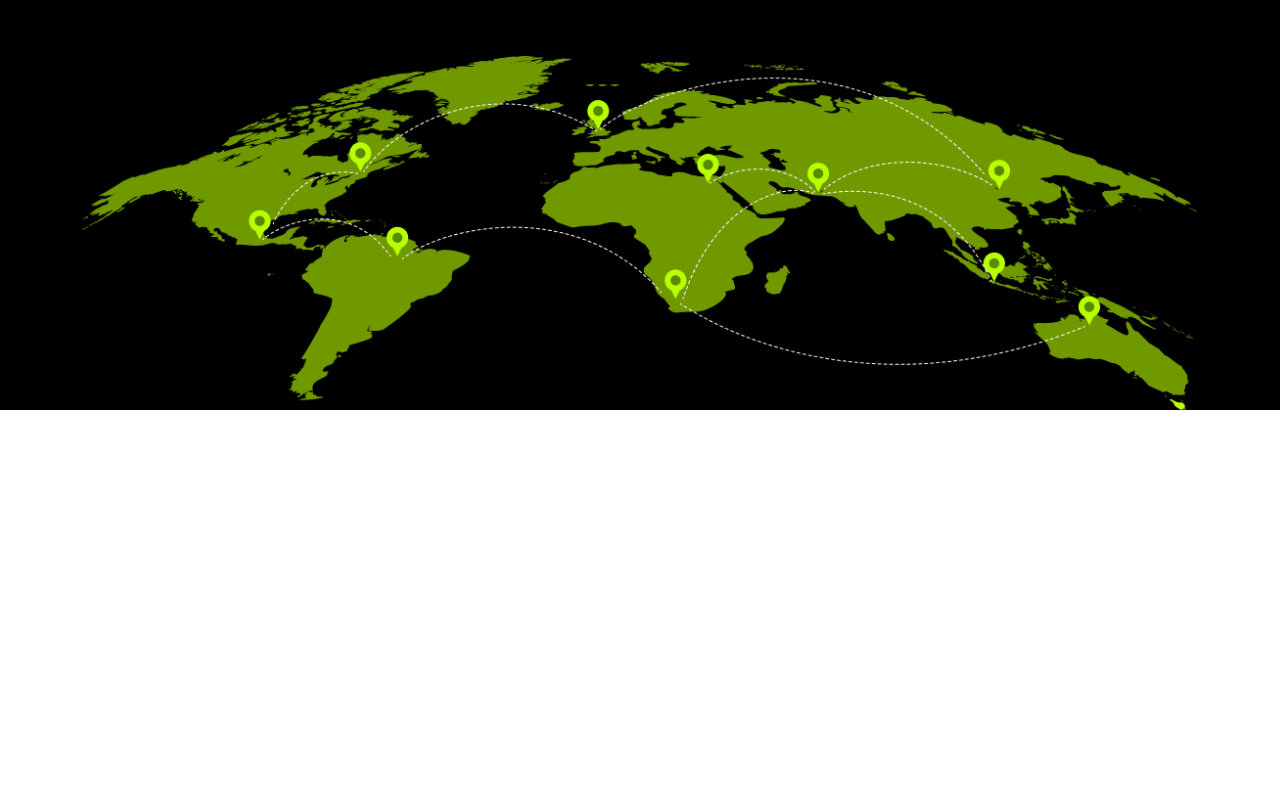
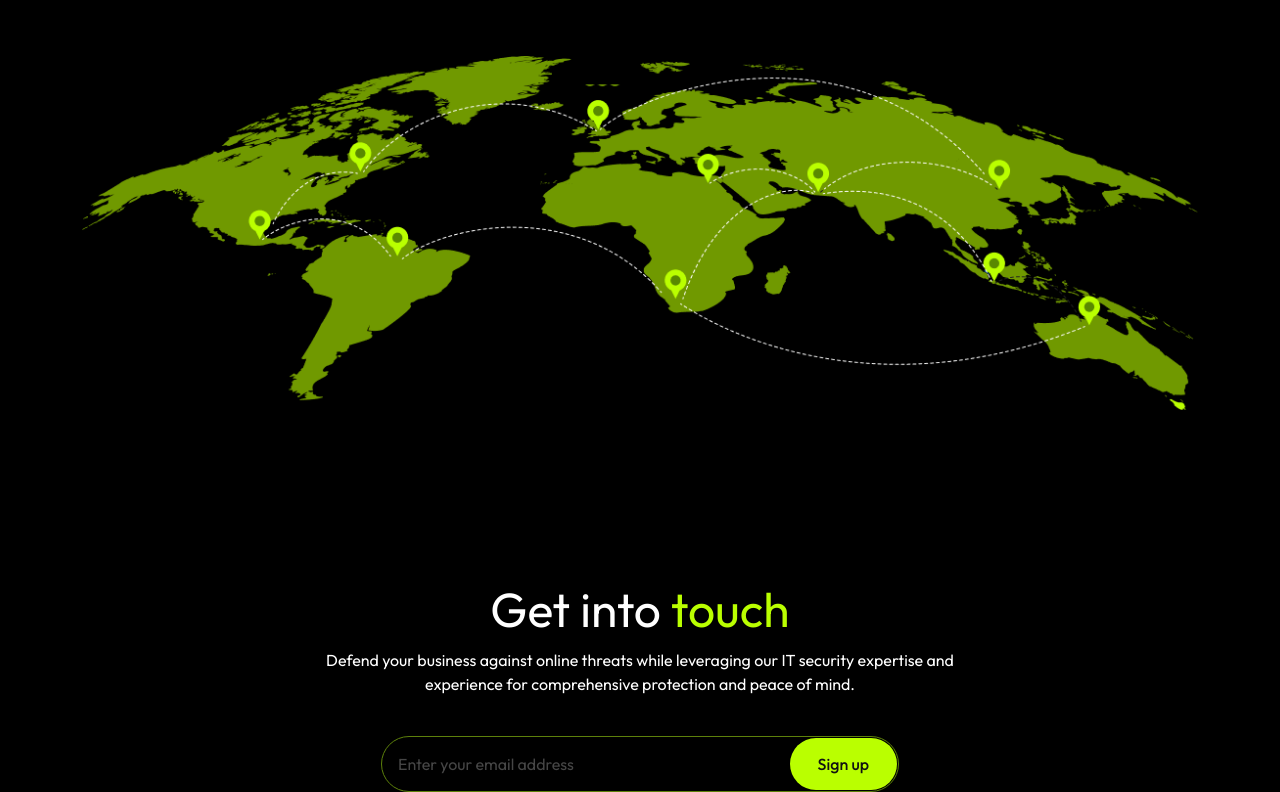
Before and after one commit to Rohit-Dhaka/Cybertise, a plain HTML site: page index.html in a window 1280 px wide. Shown: the part 197-989 px from the top of the page. Before the commit the page ends 800 px from the top, so only its background shows below. Drawn offline with nearby package versions, Linux system fonts and the light colour scheme.

Commit message:
add input box

```diff
--- a/assets/css/style.css
+++ b/assets/css/style.css
@@ -80,6 +80,9 @@
     padding-bottom: 101px;
 
 }
+.pb-171{
+    padding-bottom: 171px;
+}
 .pt-137{
     padding-top: 137px;
 }
@@ -87,6 +90,9 @@
 /* -------------------------------------------margin */
 .mt-10{
     margin-top: 10px;
+}
+.mt-32{
+    margin-top: 32px;
 }
 /* -------------------------------------------margin */
 /* -------------------------------------------gap */
@@ -136,6 +142,9 @@
 
 /* -------------------------------------------btn */
 /* -------------------------------------------opacity*/
+.opacity-60{
+    opacity: 60%;
+}
 .opacity-80{
     opacity: 80%;
 }
@@ -233,6 +242,16 @@
     border-left: 2px solid var(--lime);
 }
 
+.input-box{
+    max-width: 518px;
+    border: 1px solid #5D800B;
+    border-radius: 48px;
+    padding: 1px 1px 1px 16px;
+}
+.outline-none{
+    outline: none;
+
+}
 
 /* ------------------------------------------ */
 /* ------------------------------------------back-to-btn */
--- a/index.html
+++ b/index.html
@@ -196,8 +196,17 @@
             <div class=" d-flex justify-content-center pt-79">
                 <h2 class="font-Outfit mb-0 fw-normal lh-57 fs-xl color-white text-center max-w-725">Decentralized infrastructure, <span class="color-lime">globally distributed.</span></h2>
             </div>
-            <div class="pt-60">
+            <div class="pt-60 pb-171">
                 <img src="./assets/images/webp/map.png" alt="" class="w-100">
+            </div>
+            <div class="email-box d-flex flex-column align-items-center">
+                <h3 class="mb-0 font-Outfit fw-normal lh-57 fs-xl color-white">Get into <span class="color-lime">touch</span></h3>
+                <h6 class="font-Outfit fw-normal lh-24 fs-md  pt-10 text-center  max-w-628 color-white">Defend your business against online threats while leveraging our IT security expertise and experience for comprehensive protection and peace of mind.</h6>
+                <div class="input-box d-flex mt-32 w-100 gap-4">
+                    <input type="email" placeholder="Enter your email address" class="font-Outfit fw-normal lh-24 fs-md color-white opacity-60 w-100 bg-transparent border-0 outline-none">
+                    <div class="btn-1 color-black border-0 font-Outfit  fw-medium lh-24 fs-md text-nowrap">Sign up</div>
+                </div>
+
             </div>
 
 
```
